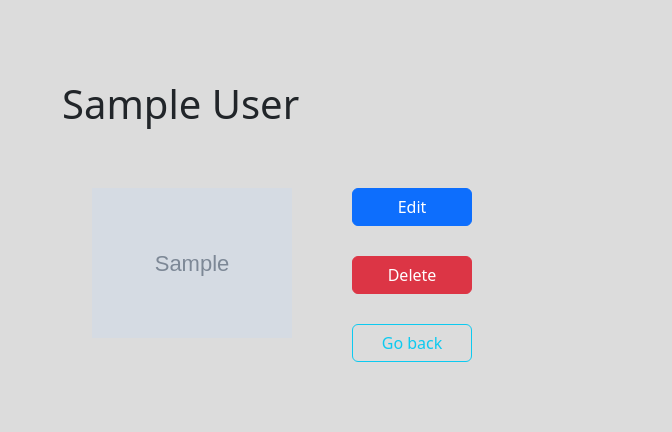
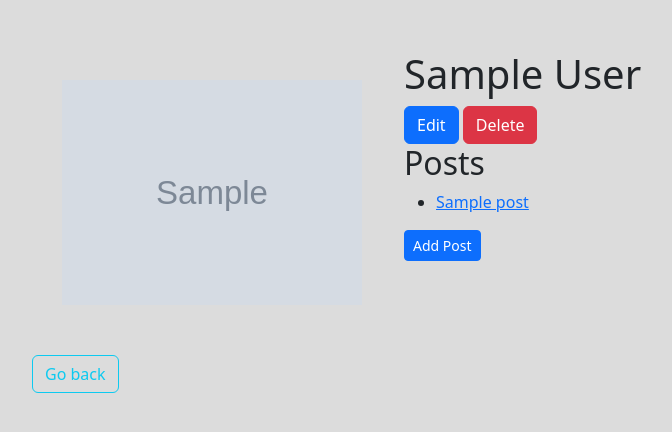
Before and after one commit to IrinaWPB/flask-blogly, a Flask app: page /1 in a window 1280 px wide. Shown: the top 432 px of the page, without its empty margins (18-690 px from the left). Run offline with Flask 2, Linux system fonts and the light colour scheme; tables that the repository leaves empty hold one stand-in row (values such as "Sample post"); grey boxes marked "Sample" are stand-in pictures.

Commit message:
second part

```diff
--- a/app.py
+++ b/app.py
@@ -1,7 +1,8 @@
 """Blogly application."""
 
 from flask import Flask, request, render_template, redirect, session
-from models import db, connect_db, User
+from models import db, connect_db, User, Post
+from datetime import datetime
 
 app = Flask(__name__)
 
@@ -11,6 +12,7 @@ app.config['SQLALCHEMY_TRACK_MODIFICATIONS'] = False
 app.config['SQLALCHEMY_ECHO'] = True
 
 connect_db(app)
+db.create_all()
 
 @app.route('/')
 def list_users():
@@ -32,7 +34,6 @@ def create_user():
     first_name = request.form["first_name"]
     last_name = request.form["last_name"]
     image_url = request.form["image"]
-    image_url = image_url if image_url else None
 
     new_user = User(first_name=first_name, last_name=last_name, image_url = image_url)
     db.session.add(new_user)
@@ -40,12 +41,13 @@ def create_user():
 
     return redirect("/")
 
-@app.route('/<int:user_id>')
+@app.route('/<int:user_id>', methods=["POST", "GET"])
 def show_details(user_id):
     """Show details about that user"""
 
     user = User.query.get_or_404(user_id)
-    return render_template("details.html",user=user)
+    posts = Post.query.filter_by(user_id=user.id).all()
+    return render_template("details.html",user=user, posts=posts)
 
 @app.route('/<int:user_id>/edit')
 def show_edit_form(user_id):
@@ -73,3 +75,58 @@ def delete_user(user_id):
     User.query.filter_by(id=user_id).delete()
     db.session.commit()
     return redirect('/')
+
+
+@app.route('/<int:user_id>/posts/new')
+def show_post_form(user_id):
+    """Add post form"""
+
+    user = User.query.get_or_404(user_id)
+    return render_template('add_post.html', user=user)
+
+@app.route('/<int:user_id>/posts/new', methods=["POST"])
+def create_post(user_id):
+    """Adds new post to thge db"""
+
+    title = request.form["title"]
+    content = request.form["content"]
+
+    new_post = Post(title=title, content=content, user_id=user_id)
+    db.session.add(new_post)
+    db.session.commit()
+
+    return redirect(f"/{user_id}")
+
+@app.route('/posts/<int:post_id>')
+def show_post(post_id):
+    """Shows post details"""
+
+    post = Post.query.get_or_404(post_id)
+    return render_template('post_details.html', post = post)
+
+@app.route('/posts/<int:post_id>/edit')
+def show_edit_post_form(post_id):
+    """Show post update form"""
+
+    post = Post.query.get_or_404(post_id)
+    return render_template('update_post.html', post=post)
+
+
+@app.route('/posts/<int:post_id>/edit', methods=["POST"])
+def edit_post_submit(post_id):
+    """Update post info"""
+
+    post = Post.query.get_or_404(post_id)
+    post.title = request.form["title"]
+    post.content = request.form["content"]
+    db.session.commit()
+
+    return redirect(f'/posts/{post.id}')
+
+@app.route('/posts/<int:post_id>/delete', methods=["POST"])
+def delete_post(post_id):
+    """Deletes post"""
+    post = Post.query.get_or_404(post_id)
+    Post.query.filter_by(id = post_id).delete()
+    db.session.commit()
+    return redirect(f"/{post.user_id}")
--- a/static/app.css
+++ b/static/app.css
@@ -7,25 +7,21 @@ body {
 .details{
     display: flex;
     justify-content: center;
-    width: 500px;
 }
 
 img {
-    width: 200px;
+    width: 300px;
     margin: 30px;
-}
-#edit, #delete, h1, a{
-    margin: 30px;
-}
-
-#edit input, #delete input, #go_back{
-    width: 120px;
 }
 
 .form div {
     margin: 20px;;
 }
 
+.container form {
+    display: inline;
+}
+
 #go_back {
-    margin-top: 0;
+    margin-top: 20px;
 }
--- a/templates/details.html
+++ b/templates/details.html
@@ -4,13 +4,18 @@
 {% endblock %}
 
 {% block content %}
-<h1>{{user.first_name}} {{user.last_name}}</h1>
+
 <div class="details">
     <div class="photo">
-        <img src="{{user.image_url}}" alt="">
+        {% if user.image_url %}
+        <img src="{{user.image_url}}">
+        {% else %}
+        <img src="static/no_img.jpeg">
+        {% endif %}
     </div>
 
-    <div>
+    <div class="container">
+        <h1>{{user.first_name}} {{user.last_name}}</h1>
         <form action="/{{user.id}}/edit" method="GET" id="edit">
             <input type="submit" class="btn btn-primary" value="Edit">
         </form>
@@ -18,8 +23,15 @@
         <form action="/{{user.id}}/delete" method="POST" id="delete">
             <input type="submit" class="btn btn-danger" value="Delete">
         </form>
-        <a href="/" class="btn btn-outline-info" id="go_back">Go back</a>
+
+        <h2>Posts</h2>
+        <ul>
+            {% for post in posts %}
+            <li><a href="/posts/{{post.id}}">{{post.title}}</a></li>
+            {% endfor %}
+        </ul>
+        <a class="btn btn-sm btn-primary" href="/{{user.id}}/posts/new">Add Post</a>
     </div>
 </div>
-
+<a href="/" class="btn btn-outline-info" id="go_back">Go back</a>
 {% endblock %}
```
Also changed, not shown: models.py (+23 -1 lines), templates/add_post.html (added, +23 -0 lines), templates/post_details.html (added, +26 -0 lines), templates/update_post.html (added, +25 -0 lines), test_flask.py (+44 -2 lines).
